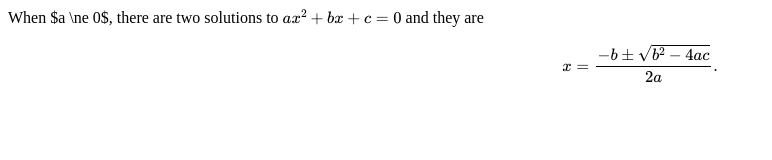
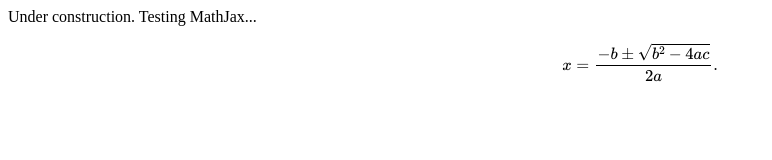
Before and after one commit to mkolod/mkolod.github.io, a plain HTML site: page index.html in a window 1280 px wide. Shown: the whole page, without its empty margins (0-772 px from the left). Drawn offline with nearby package versions, Linux system fonts and the light colour scheme; some packages are replaced by stand-ins of ours.

Commit message:
Update index.html

```diff
--- a/index.html
+++ b/index.html
@@ -8,7 +8,7 @@
 </head>
 
 <body>
-When $a \ne 0$, there are two solutions to \(ax^2 + bx + c = 0\) and they are
+Under construction. Testing MathJax...
 $$x = {-b \pm \sqrt{b^2-4ac} \over 2a}.$$
 </body>
 
```
